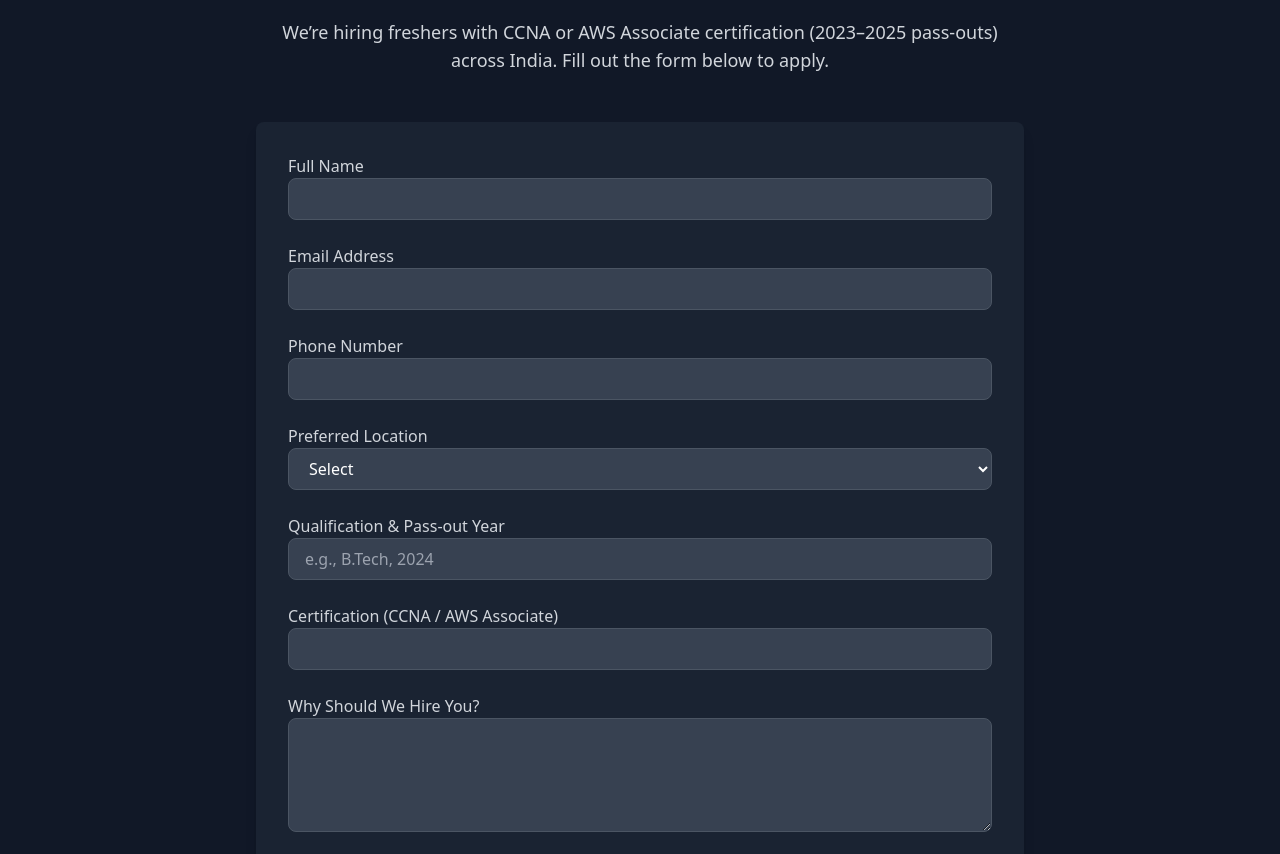
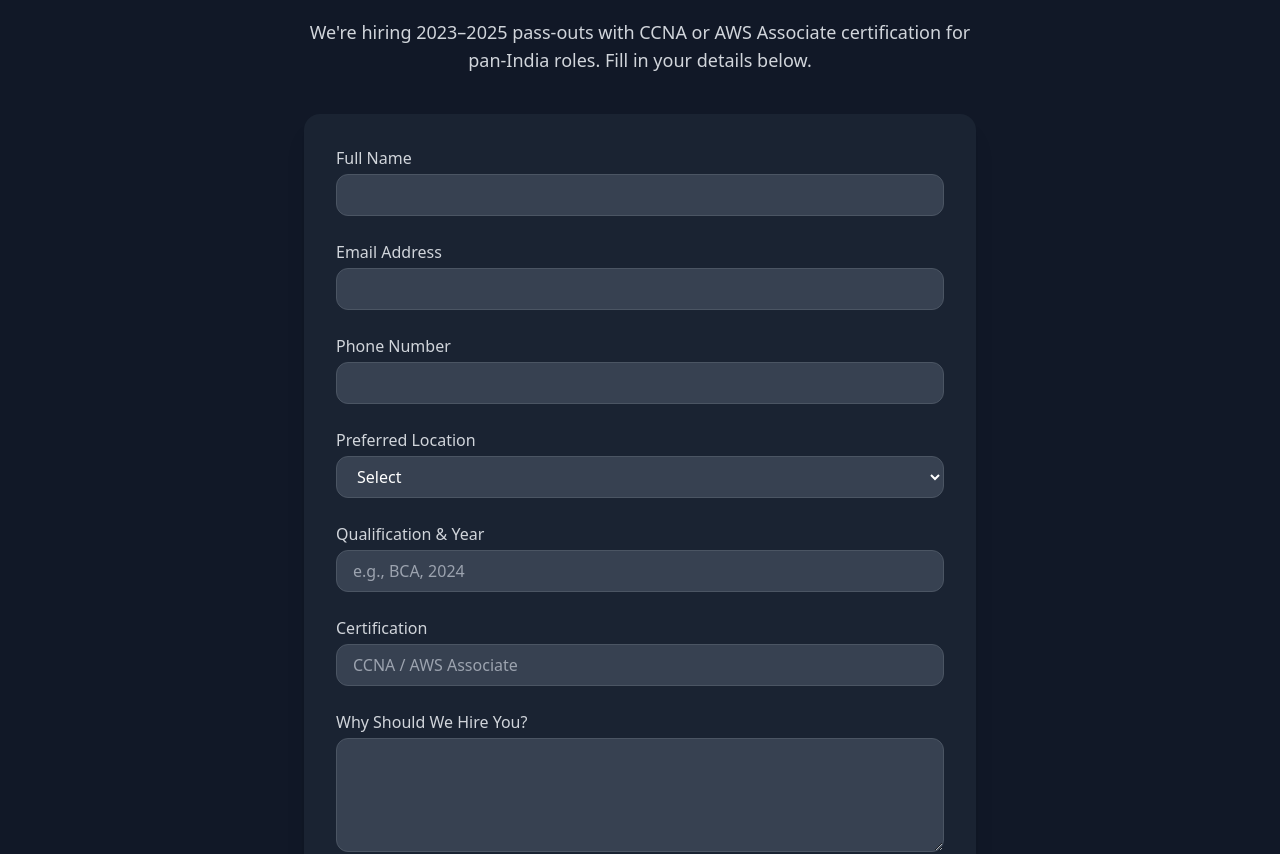
Before and after one commit to vikasswaminh/jobs, a plain HTML site: page index.html in a window 1280 px wide. Shown: the part 110-964 px from the top of the page. Drawn offline with nearby package versions, Linux system fonts and the light colour scheme.

Commit message:
Update index.html

```diff
--- a/index.html
+++ b/index.html
@@ -48,28 +48,33 @@
 
     <!-- Hero Section (Modern SaaS with Vector Ball Effect) -->
    <!-- Job Application Form Section -->
-<section id="job-application" class="py-16 px-6 md:px-12 bg-gray-900 text-white">
-  <div class="container mx-auto max-w-3xl">
-    <h2 class="text-4xl font-extrabold text-red-500 mb-6 text-center">Apply for IT Support (Fresher)</h2>
-    <p class="text-lg text-gray-300 text-center mb-12">
-      We’re hiring freshers with CCNA or AWS Associate certification (2023–2025 pass-outs) across India. Fill out the form below to apply.
+<!-- Job Application Form Section with Resume Upload -->
+<section id="job-application" class="py-16 px-4 md:px-12 bg-gray-900 text-white">
+  <div class="max-w-2xl mx-auto">
+    <h2 class="text-3xl sm:text-4xl font-extrabold text-red-500 mb-6 text-center">Apply for IT Support (Fresher)</h2>
+    <p class="text-base sm:text-lg text-gray-300 text-center mb-10">
+      We're hiring 2023–2025 pass-outs with CCNA or AWS Associate certification for pan-India roles. Fill in your details below.
     </p>
-    <form action="https://formspree.io/f/xwpklqwb" method="POST" class="space-y-6 bg-gray-800 bg-opacity-70 p-8 rounded-lg shadow-lg">
+    <form action="https://formspree.io/f/xwpklqwb" method="POST" enctype="multipart/form-data" class="bg-gray-800 bg-opacity-70 p-6 sm:p-8 rounded-2xl shadow-xl space-y-6">
+
       <div>
-        <label for="fullname" class="block text-gray-300">Full Name</label>
-        <input type="text" id="fullname" name="Full Name" required class="w-full px-4 py-2 rounded-lg bg-gray-700 border border-gray-600 text-white focus:border-red-500 focus:outline-none">
+        <label class="block text-gray-300 mb-1" for="fullname">Full Name</label>
+        <input type="text" id="fullname" name="Full Name" required class="w-full px-4 py-2 rounded-xl bg-gray-700 border border-gray-600 text-white focus:ring-2 focus:ring-red-500 outline-none">
       </div>
+
       <div>
-        <label for="email" class="block text-gray-300">Email Address</label>
-        <input type="email" id="email" name="Email" required class="w-full px-4 py-2 rounded-lg bg-gray-700 border border-gray-600 text-white focus:border-red-500 focus:outline-none">
+        <label class="block text-gray-300 mb-1" for="email">Email Address</label>
+        <input type="email" id="email" name="Email" required class="w-full px-4 py-2 rounded-xl bg-gray-700 border border-gray-600 text-white focus:ring-2 focus:ring-red-500 outline-none">
       </div>
+
       <div>
-        <label for="phone" class="block text-gray-300">Phone Number</label>
-        <input type="tel" id="phone" name="Phone" required class="w-full px-4 py-2 rounded-lg bg-gray-700 border border-gray-600 text-white focus:border-red-500 focus:outline-none">
+        <label class="block text-gray-300 mb-1" for="phone">Phone Number</label>
+        <input type="tel" id="phone" name="Phone" required class="w-full px-4 py-2 rounded-xl bg-gray-700 border border-gray-600 text-white focus:ring-2 focus:ring-red-500 outline-none">
       </div>
+
       <div>
-        <label for="location" class="block text-gray-300">Preferred Location</label>
-        <select id="location" name="Preferred Location" required class="w-full px-4 py-2 rounded-lg bg-gray-700 border border-gray-600 text-white focus:border-red-500 focus:outline-none">
+        <label class="block text-gray-300 mb-1" for="location">Preferred Location</label>
+        <select id="location" name="Preferred Location" required class="w-full px-4 py-2 rounded-xl bg-gray-700 border border-gray-600 text-white focus:ring-2 focus:ring-red-500 outline-none">
           <option value="">Select</option>
           <option value="Bangalore">Bangalore</option>
           <option value="Pune">Pune</option>
@@ -79,22 +84,31 @@
           <option value="Other">Other</option>
         </select>
       </div>
+
       <div>
-        <label for="qualification" class="block text-gray-300">Qualification & Pass-out Year</label>
-        <input type="text" id="qualification" name="Qualification" placeholder="e.g., B.Tech, 2024" required class="w-full px-4 py-2 rounded-lg bg-gray-700 border border-gray-600 text-white focus:border-red-500 focus:outline-none">
+        <label class="block text-gray-300 mb-1" for="qualification">Qualification & Year</label>
+        <input type="text" id="qualification" name="Qualification" placeholder="e.g., BCA, 2024" required class="w-full px-4 py-2 rounded-xl bg-gray-700 border border-gray-600 text-white focus:ring-2 focus:ring-red-500 outline-none">
       </div>
+
       <div>
-        <label for="certification" class="block text-gray-300">Certification (CCNA / AWS Associate)</label>
-        <input type="text" id="certification" name="Certification" required class="w-full px-4 py-2 rounded-lg bg-gray-700 border border-gray-600 text-white focus:border-red-500 focus:outline-none">
+        <label class="block text-gray-300 mb-1" for="certification">Certification</label>
+        <input type="text" id="certification" name="Certification" placeholder="CCNA / AWS Associate" required class="w-full px-4 py-2 rounded-xl bg-gray-700 border border-gray-600 text-white focus:ring-2 focus:ring-red-500 outline-none">
       </div>
+
       <div>
-        <label for="message" class="block text-gray-300">Why Should We Hire You?</label>
-        <textarea id="message" name="Message" rows="4" required class="w-full px-4 py-2 rounded-lg bg-gray-700 border border-gray-600 text-white focus:border-red-500 focus:outline-none"></textarea>
+        <label class="block text-gray-300 mb-1" for="message">Why Should We Hire You?</label>
+        <textarea id="message" name="Message" rows="4" required class="w-full px-4 py-2 rounded-xl bg-gray-700 border border-gray-600 text-white focus:ring-2 focus:ring-red-500 outline-none"></textarea>
       </div>
-      <!-- Honeypot Field (Spam Protection) -->
+
+      <div>
+        <label class="block text-gray-300 mb-1" for="resume">Upload Your Resume (PDF only)</label>
+        <input type="file" id="resume" name="Resume" accept=".pdf" required class="w-full px-3 py-2 rounded-xl bg-gray-700 border border-gray-600 text-white file:bg-red-500 file:text-white file:px-4 file:py-2 file:rounded-md file:border-0 file:cursor-pointer hover:file:bg-red-600 focus:ring-2 focus:ring-red-500 outline-none">
+      </div>
+
+      <!-- Honeypot Field -->
       <input type="text" name="_gotcha" style="display:none">
-      <!-- Submit Button -->
-      <button type="submit" class="w-full bg-red-500 px-6 py-3 rounded-lg text-lg hover:bg-red-600 transition">
+
+      <button type="submit" class="w-full bg-red-500 px-6 py-3 rounded-xl text-lg font-semibold hover:bg-red-600 transition">
         Submit Application
       </button>
     </form>
```
